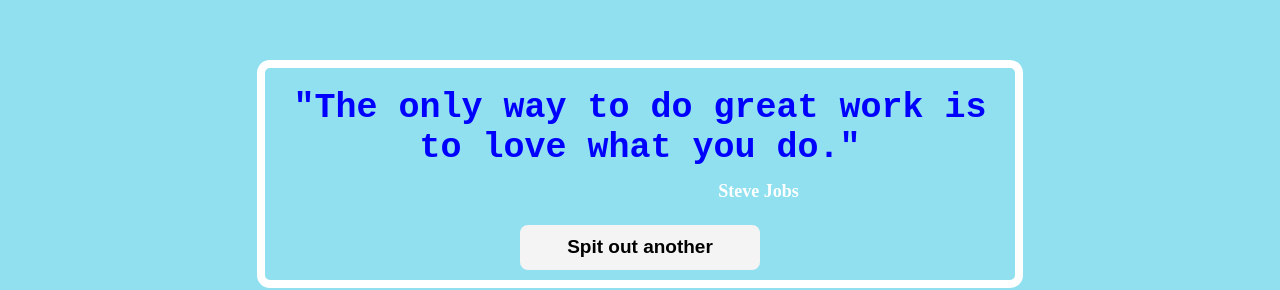
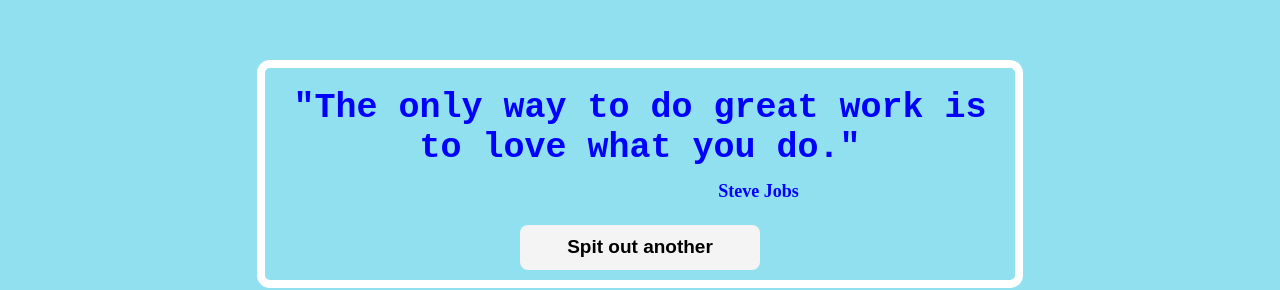
Before and after one commit to fu4303/quotes-app, a React (Create React App) app: page / in a window 1280 px wide. Shown: the part 187-477 px from the top of the page. Built offline with nearby package versions, Linux system fonts and the light colour scheme.

Commit message:
Update App.css

```diff
--- a/src/App.css
+++ b/src/App.css
@@ -44,7 +44,7 @@
 
 .author {
   font-size: 18px;
-  color: white;
+  color: blue;
   font-family: 'Century';
   font-weight: bold;
   margin: 13px;
```
